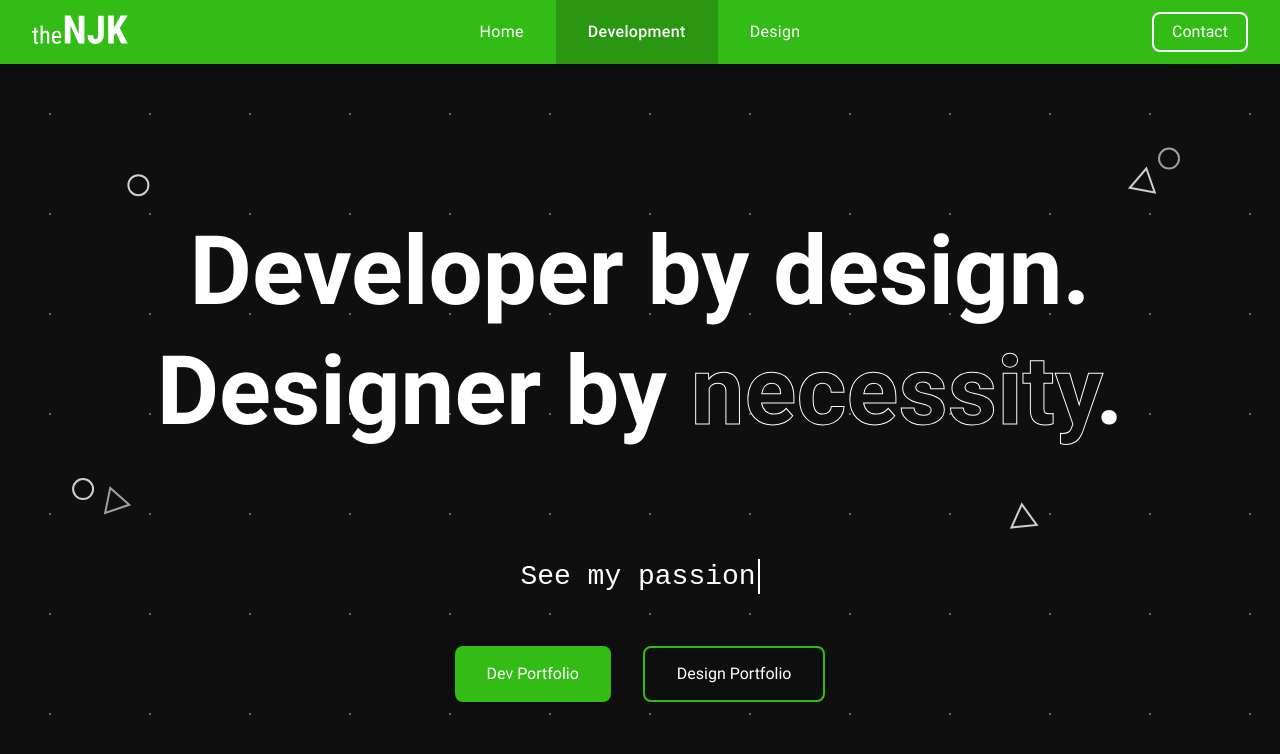
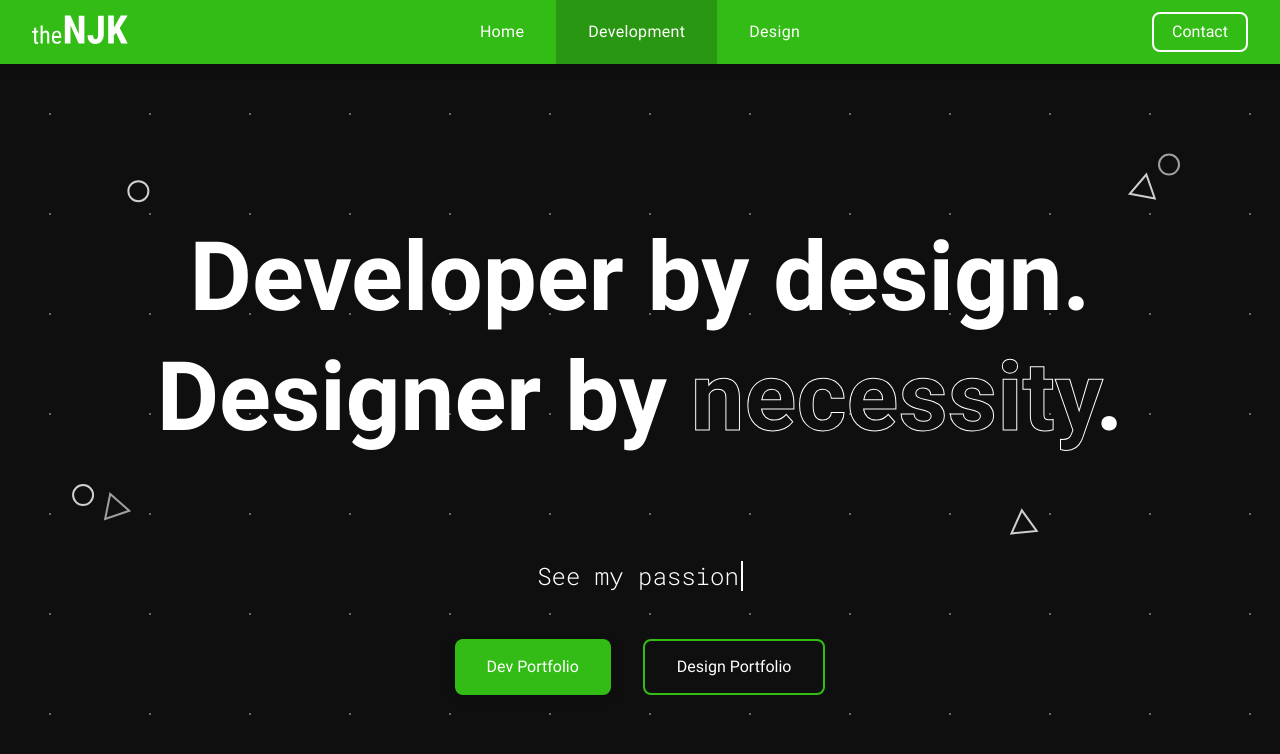
Before and after one commit to Paradoxdotexe/theNJK, a Vue app: page /development in a window 1280 px wide. Shown: the top 754 px of the page. Built offline with nearby package versions, Linux system fonts and the light colour scheme.

Commit message:
Fix LiveText font family bug

```diff
--- a/src/components/Banner.vue
+++ b/src/components/Banner.vue
@@ -42,9 +42,10 @@ export default defineComponent({
   $tile-size: 100px;
 
   .banner {
+    @include mix-shadow-down;
+    background: $background-tertiary;
     position: relative;
     overflow: hidden;
-    background: $background-tertiary;
     display: flex;
     justify-content: center;
     align-items: center;
@@ -59,7 +60,6 @@ export default defineComponent({
       width: calc(100% + #{$tile-size});
       height: calc(100% + #{$tile-size});
       margin: (-$tile-size) 0 0 (-$tile-size);
-      transition: left $transition-duration $transition-timing;
       opacity: 0.5;
       z-index: 50;
       animation: space 5s linear infinite;
--- a/src/components/Header.vue
+++ b/src/components/Header.vue
@@ -104,7 +104,7 @@ export default defineComponent({
           }
 
           &.router-link-active > .header__button {
-            @include mix-button-nav-active;
+            background: rgba(0, 0, 0, 0.2);
           }
         }
       }
--- a/src/components/LiveText.vue
+++ b/src/components/LiveText.vue
@@ -80,6 +80,12 @@ export default defineComponent({
     position: relative;
     padding-right: 4px;
 
+    pre {
+      font-family: $font-family-secondary;
+      font-size: $font-size-xl;
+      font-weight: 300;
+    }
+
     .live-text__cursor {
       position: absolute;
       top: 0;
--- a/src/pages/HomePage.vue
+++ b/src/pages/HomePage.vue
@@ -7,8 +7,8 @@
     <template v-slot:content>
       <div class="banner__live"><LiveText /></div>
       <div class="banner__buttons">
-        <button class="banner__button banner__button--primary" v-ripple>Dev Portfolio</button>
-        <button class="banner__button banner__button--secondary" v-ripple>Design Portfolio</button>
+        <button class="banner__button banner__button--primary" v-ripple @click="goToPortfolio(0)">Dev Portfolio</button>
+        <button class="banner__button banner__button--secondary" v-ripple @click="goToPortfolio(1)">Design Portfolio</button>
       </div>
     </template>
   </Banner>
@@ -19,6 +19,7 @@ import { defineComponent } from 'vue';
 import Header from "@/components/Header.vue";
 import Banner from "@/components/Banner.vue";
 import LiveText from "@/components/LiveText.vue";
+import router from "@/router";
 
 export default defineComponent({
   name: "HomePage",
@@ -26,17 +27,20 @@ export default defineComponent({
     Header,
     Banner,
     LiveText
+  },
+  setup() {
+    function goToPortfolio(n: number) {
+      router.push({ name: n ? 'Design': 'Development' })
+    }
+
+    return {
+      goToPortfolio
+    }
   }
 });
 </script>
 
 <style lang="scss" scoped>
-.banner__live {
-  font-family: $font-family-secondary;
-  font-size: $font-size-xl;
-  font-weight: 300;
-}
-
 .banner__buttons {
   margin-top: $gap-lg;
   display: flex;
--- a/src/styles/_themes.scss
+++ b/src/styles/_themes.scss
@@ -22,5 +22,5 @@ $font-family-secondary: 'Roboto Mono', sans-serif;
 $font-size-sm: 0.875rem; // 14px default
 $font-size-md: 1rem; // 16px default
 $font-size-lg: 1.25rem; // 20px default
-$font-size-xl: 1.75rem; // 28px default
+$font-size-xl: 1.5rem; // 24px default
 $font-size-xxl: 6rem; // 96px default
```
